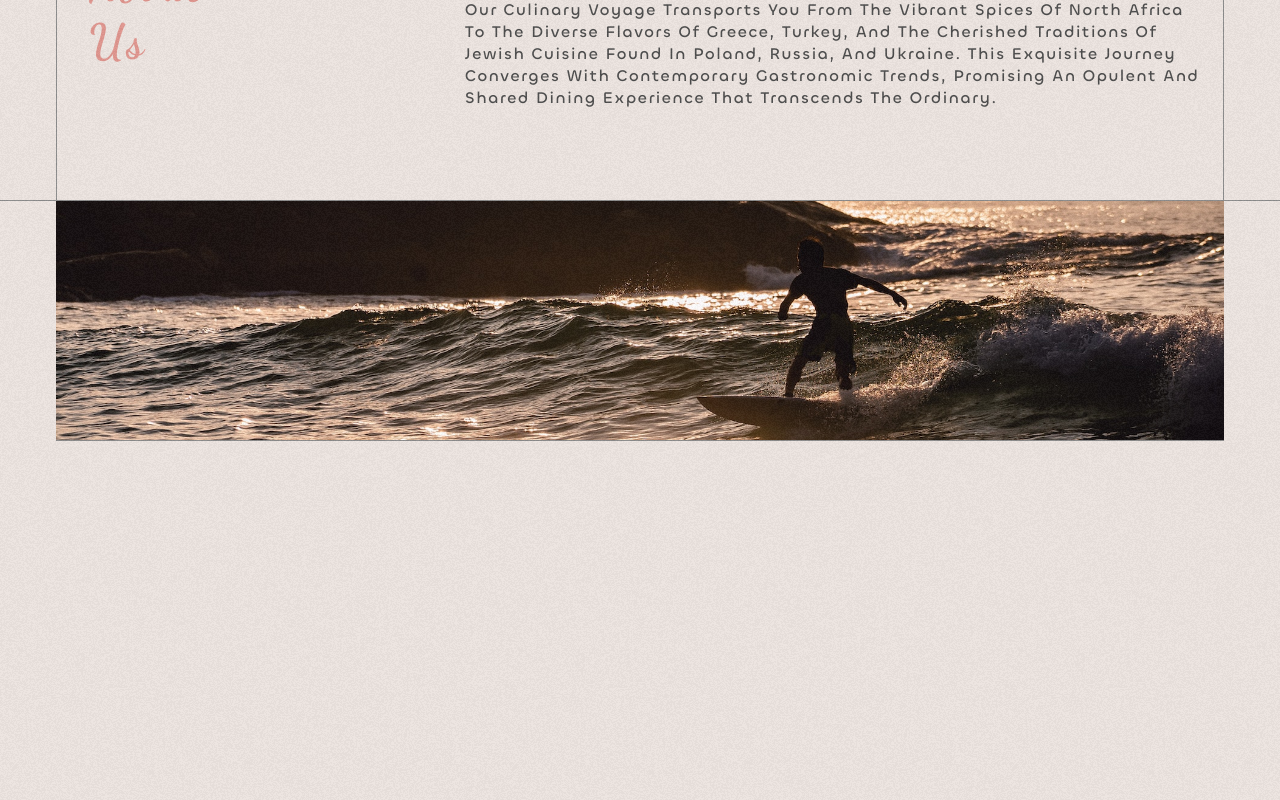
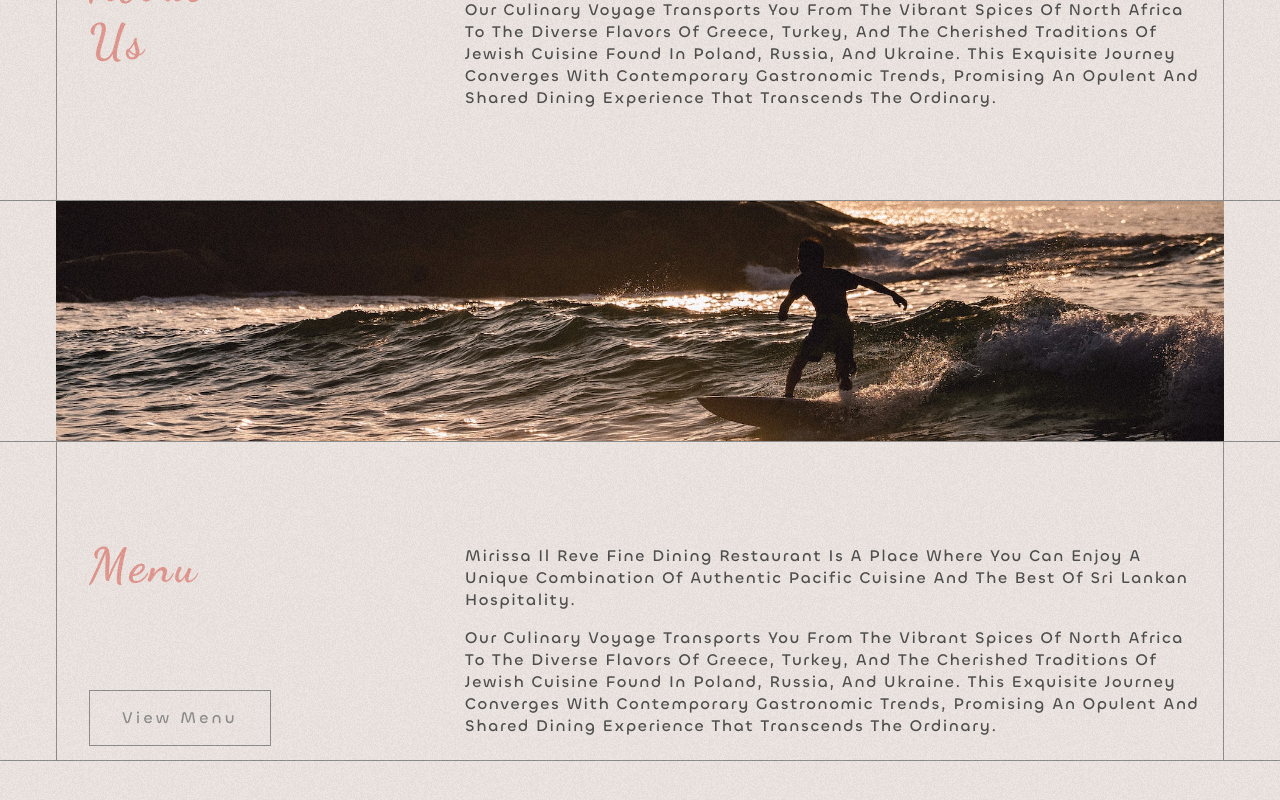
Before and after one commit to shehabwaleedd/le-reve, a React (Create React App) app: page / in a window 1280 px wide. Shown: the part 783-1583 px from the top of the page. Before the commit the page ends 1224 px from the top, so only its background shows below. Built offline with nearby package versions, Linux system fonts and the light colour scheme.

Commit message:
fninshed homemenu

```diff
--- a/src/components/lowerAboutUs/LowerAboutUs.scss
+++ b/src/components/lowerAboutUs/LowerAboutUs.scss
@@ -4,7 +4,7 @@
     align-items: center;
     width: 100%;
     height: 30vh;
-    border-bottom: 1px solid var(--text-color);
+
     img {
         width: 100%;
         height: 100%;
--- /dev/null
+++ b/src/components/menuHome/MenuHome.jsx
@@ -0,0 +1,32 @@
+import React from 'react'
+import "./MenuHome.scss"
+import { Link } from 'react-router-dom'
+
+const MenuHome = () => {
+    return (
+        <div className='menuHome'>
+            <div className="menuHome__container containered">
+                <div className="menuHome__left">
+                    <h1>
+                        Menu
+                    </h1>
+                    <Link to="/menu" className='book__now'>
+                        <span className="menuHome__button">
+                            View Menu
+                        </span>
+                    </Link>
+                </div>
+                <div className="menuHome__right">
+                    <span>
+                        Mirissa il Reve fine dining restaurant is a place where you can enjoy a unique combination of authentic Pacific cuisine and the best of Sri Lankan hospitality.
+                    </span>
+                    <p>
+                        Our culinary voyage transports you from the vibrant spices of North Africa to the diverse flavors of Greece, Turkey, and the cherished traditions of Jewish cuisine found in Poland, Russia, and Ukraine. This exquisite journey converges with contemporary gastronomic trends, promising an opulent and shared dining experience that transcends the ordinary.
+                    </p>
+                </div>
+            </div>
+        </div>
+    )
+}
+
+export default MenuHome
--- /dev/null
+++ b/src/components/menuHome/MenuHome.scss
@@ -0,0 +1,91 @@
+.menuHome {
+    display: flex;
+    flex-direction: column;
+    align-items: center;
+    justify-content: center;
+    height: 40vh;
+    border-top: 1px solid var(--text-color);
+    border-bottom: 1px solid var(--text-color);
+    width: 100%;
+    .menuHome__container {
+        display: grid;
+        grid-template-columns: 1fr 2fr;
+        align-items: center;
+        justify-content: center;
+        width: 100%;
+        height: 100%;
+        border-right: 1px solid var(--text-color);
+        border-left: 1px solid var(--text-color);
+        .menuHome__left {
+            display: flex;
+            flex-direction: column;
+            align-items: flex-start;
+            justify-content: space-between;
+            width: 100%;
+            padding-left: 2rem;
+            h1 {
+                font-size: 3rem;
+                color: var(--accent-color);
+                margin-bottom: 1rem;
+                font-family: 'DancingScript-Bold';
+                letter-spacing: 0.2rem;
+                text-transform: capitalize;
+                width: 30%;
+                text-align: left;
+            }
+            .book__now {
+                display: flex;
+                align-items: flex-start;
+                justify-content: flex-start;
+                width: 100%;
+                height: 100%;
+                position: relative;
+                bottom: -5rem;
+                span {
+                    padding: 1rem 2rem;
+                    border: 0.5px solid var(--text-color);
+                    background-color: transparent;
+                    color: var(--text-color);
+                    font-family: 'Chillax-Medium';
+                    font-size: 1rem;
+                    letter-spacing: 0.2rem;
+                    text-transform: capitalize;
+                    cursor: pointer;
+                    transition: all 1s cubic-bezier(0.16, 1, 0.3, 1);
+                    &:hover {
+                        background-color: var(--accent-color);
+                        color: var(--text-color);
+                    }
+                }
+            }
+        }
+        .menuHome__right {
+            display: flex;
+            align-items: center;
+            justify-content: center;
+            flex-direction: column;
+            width: 100%;
+            height: 100%;
+            position: relative;
+            bottom: -3rem;
+            span {
+                font-size: 1rem;
+                color: var(--title-color);
+                font-family: 'Chillax-Medium';
+                letter-spacing: 0.1rem;
+                text-transform: capitalize;
+                margin-bottom: 1rem;
+                width: 95%;
+            }
+            p {
+                font-size: 1rem;
+                color: var(--title-color);
+                font-family: 'Chillax-Medium';
+                letter-spacing: 0.1rem;
+                text-transform: capitalize;
+                margin-bottom: 1rem;
+                width: 95%;
+            }
+        }
+    }
+}
--- a/src/pages/home/SiteHome.jsx
+++ b/src/pages/home/SiteHome.jsx
@@ -2,6 +2,7 @@ import React from 'react'
 import Home from './Home'
 import AboutUs from '../../components/aboutus/AboutUs'
 import LowerAboutUs from '../../components/lowerAboutUs/LowerAboutUs'
+import MenuHome from '../../components/menuHome/MenuHome'
 
 const SiteHome = () => {
     return (
@@ -9,6 +10,7 @@ const SiteHome = () => {
             <Home />
             <AboutUs />
             <LowerAboutUs />
+            <MenuHome />
         </main>
     )
 }
```
